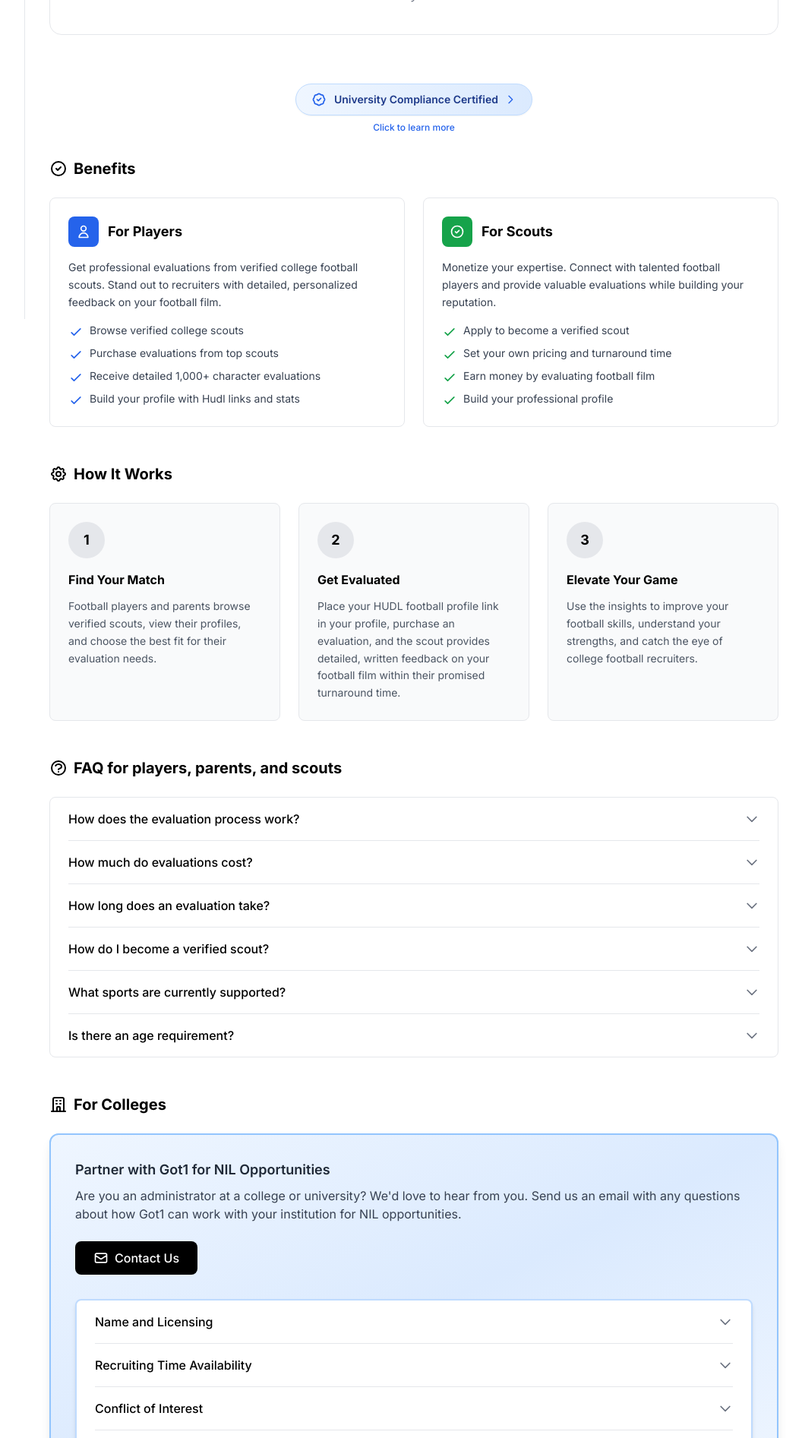
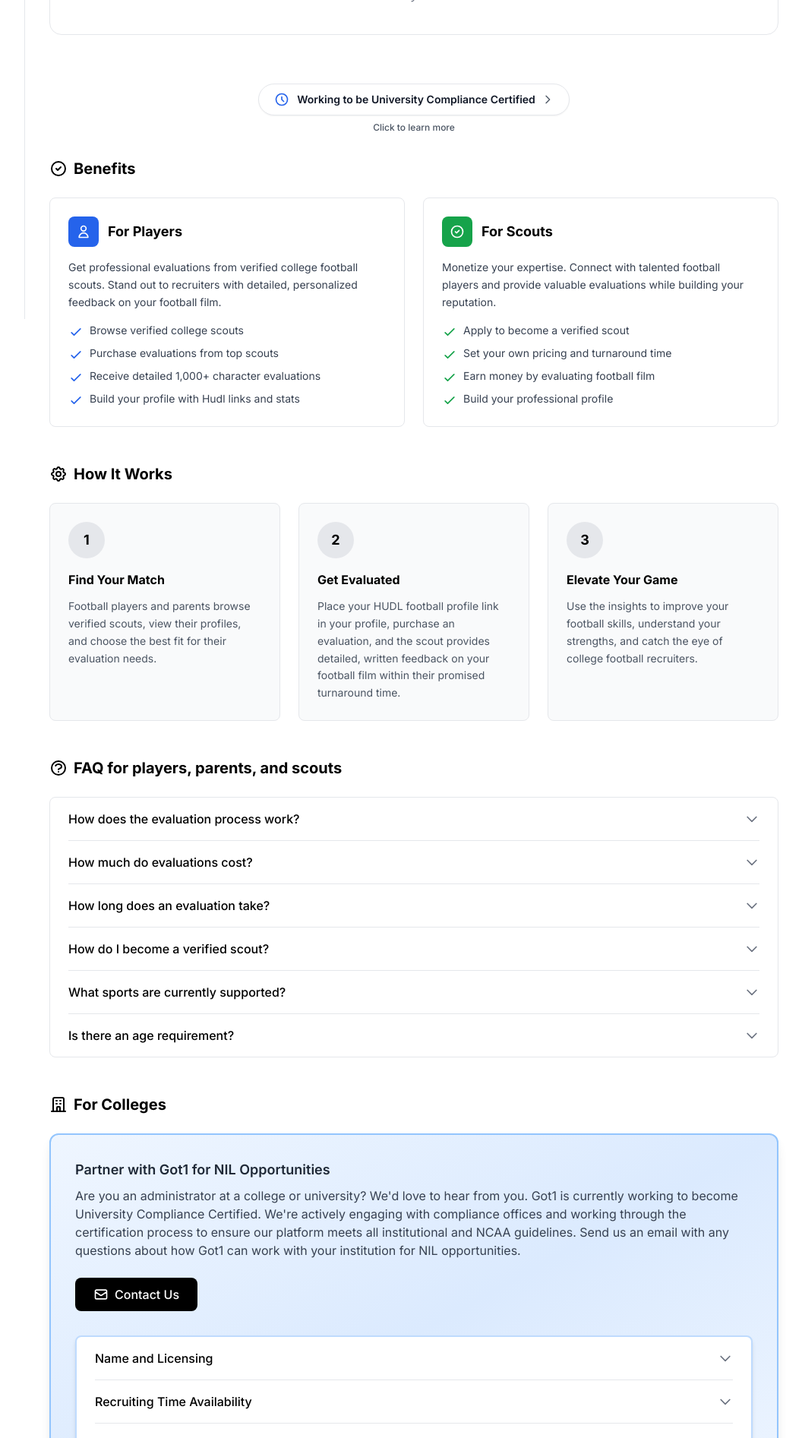
Before and after one commit to zandaaa2/Got1, a Next.js app: page /whats-this in a window 1280 px wide. Shown: the part 380-2273 px from the top of the page at 76% size, without its empty margins (223-1279 px from the left). Built offline with nearby package versions, Linux system fonts and the light colour scheme; no server answers; the database is empty.

Commit message:
Update compliance badge to 'Working to be' status and update email references to zander@got1.app

```diff
--- a/components/whats-this/WhatsThisContent.tsx
+++ b/components/whats-this/WhatsThisContent.tsx
@@ -104,19 +104,19 @@ export default function WhatsThisContent({ organizations, hasSession }: WhatsThi
               collegeSection.scrollIntoView({ behavior: 'smooth', block: 'start' })
             }
           }}
-          className="group inline-flex items-center gap-2.5 px-5 py-2.5 bg-gradient-to-r from-blue-50 to-blue-100 hover:from-blue-100 hover:to-blue-200 border border-blue-200 hover:border-blue-300 rounded-full transition-all duration-200 shadow-sm hover:shadow-md hover:scale-105 active:scale-100"
+          className="group inline-flex items-center gap-2.5 px-5 py-2.5 bg-white hover:bg-gray-50 border border-gray-200 hover:border-gray-300 rounded-full transition-all duration-200 shadow-sm hover:shadow-md hover:scale-105 active:scale-100"
         >
           <svg className="w-5 h-5 text-blue-600 flex-shrink-0" fill="none" stroke="currentColor" viewBox="0 0 24 24">
-            <path strokeLinecap="round" strokeLinejoin="round" strokeWidth={2} d="M9 12l2 2 4-4M7.835 4.697a3.42 3.42 0 001.946-.806 3.42 3.42 0 014.438 0 3.42 3.42 0 001.946.806 3.42 3.42 0 013.138 3.138 3.42 3.42 0 00.806 1.946 3.42 3.42 0 010 4.438 3.42 3.42 0 00-.806 1.946 3.42 3.42 0 01-3.138 3.138 3.42 3.42 0 00-1.946.806 3.42 3.42 0 01-4.438 0 3.42 3.42 0 00-1.946-.806 3.42 3.42 0 01-3.138-3.138 3.42 3.42 0 00-.806-1.946 3.42 3.42 0 010-4.438 3.42 3.42 0 00.806-1.946 3.42 3.42 0 013.138-3.138z" />
+            <path strokeLinecap="round" strokeLinejoin="round" strokeWidth={2} d="M12 8v4l3 3m6-3a9 9 0 11-18 0 9 9 0 0118 0z" />
           </svg>
           <div className="flex items-center gap-2">
-            <span className="text-sm font-semibold text-blue-900">University Compliance Certified</span>
-            <svg className="w-4 h-4 text-blue-600 group-hover:text-blue-700 group-hover:translate-x-0.5 transition-all" fill="none" stroke="currentColor" viewBox="0 0 24 24">
+            <span className="text-sm font-semibold text-gray-900">Working to be University Compliance Certified</span>
+            <svg className="w-4 h-4 text-gray-600 group-hover:text-gray-700 group-hover:translate-x-0.5 transition-all" fill="none" stroke="currentColor" viewBox="0 0 24 24">
               <path strokeLinecap="round" strokeLinejoin="round" strokeWidth={2} d="M9 5l7 7-7 7" />
             </svg>
           </div>
         </button>
-        <span className="text-xs font-medium text-blue-600">Click to learn more</span>
+        <span className="text-xs font-medium text-gray-600">Click to learn more</span>
       </div>
 
       {/* Main Content Grid */}
@@ -302,7 +302,7 @@ export default function WhatsThisContent({ organizations, hasSession }: WhatsThi
               Partner with Got1 for NIL Opportunities
             </p>
             <p className="text-sm md:text-base text-gray-700 leading-relaxed">
-              Are you an administrator at a college or university? We'd love to hear from you. Send us an email with any questions about how Got1 can work with your institution for NIL opportunities.
+              Are you an administrator at a college or university? We'd love to hear from you. Got1 is currently working to become University Compliance Certified. We're actively engaging with compliance offices and working through the certification process to ensure our platform meets all institutional and NCAA guidelines. Send us an email with any questions about how Got1 can work with your institution for NIL opportunities.
             </p>
           </div>
           <div className="mb-8">
@@ -331,11 +331,11 @@ export default function WhatsThisContent({ organizations, hasSession }: WhatsThi
               answer="This is an arm of the university. They still stay employed with the university earning you NIL Money. Our platform is designed to operate as an extension of your athletic department, ensuring that all NIL revenue generated through evaluations flows back to support your programs. Staff members remain university employees, and all activities are conducted under your oversight and approval, maintaining clear separation from any potential conflicts while maximizing NIL opportunities for your institution."
             />
             <FAQItem
-              question="University Compliance Certified"
-              answer="Got1 is certified for university partnerships and designed with NCAA compliance at its core. Our platform undergoes regular compliance reviews and works directly with university compliance offices to ensure all NIL activities meet institutional and regulatory standards. We maintain transparent reporting, protect recruiting calendars, and operate under full institutional oversight."
+              question="Working to be University Compliance Certified"
+              answer="Got1 is currently working to become University Compliance Certified. We're actively engaging with compliance offices and working through the certification process. Our platform is designed with NCAA compliance at its core, and we're committed to meeting all institutional and regulatory standards. We're building transparent reporting systems, implementing recruiting calendar protections, and designing our platform to operate under full institutional oversight. We're working directly with university compliance offices throughout this process to ensure we meet all requirements."
               icon={
                 <svg className="w-5 h-5 text-blue-600 flex-shrink-0" fill="none" stroke="currentColor" viewBox="0 0 24 24">
-                  <path strokeLinecap="round" strokeLinejoin="round" strokeWidth={2} d="M9 12l2 2 4-4M7.835 4.697a3.42 3.42 0 001.946-.806 3.42 3.42 0 014.438 0 3.42 3.42 0 001.946.806 3.42 3.42 0 013.138 3.138 3.42 3.42 0 00.806 1.946 3.42 3.42 0 010 4.438 3.42 3.42 0 00-.806 1.946 3.42 3.42 0 01-3.138 3.138 3.42 3.42 0 00-1.946.806 3.42 3.42 0 01-4.438 0 3.42 3.42 0 00-1.946-.806 3.42 3.42 0 01-3.138-3.138 3.42 3.42 0 00-.806-1.946 3.42 3.42 0 010-4.438 3.42 3.42 0 00.806-1.946 3.42 3.42 0 013.138-3.138z" />
+                  <path strokeLinecap="round" strokeLinejoin="round" strokeWidth={2} d="M12 8v4l3 3m6-3a9 9 0 11-18 0 9 9 0 0118 0z" />
                 </svg>
               }
             />
```
Also changed, not shown: 1 other file (tests, documents, lock files or other folders).
